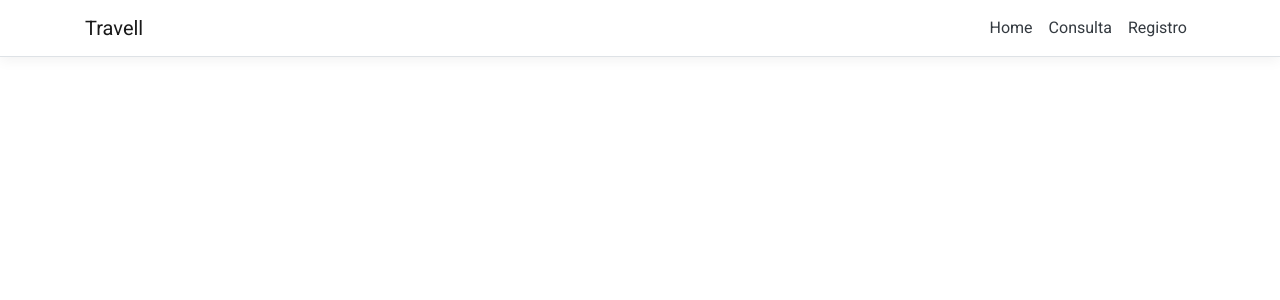
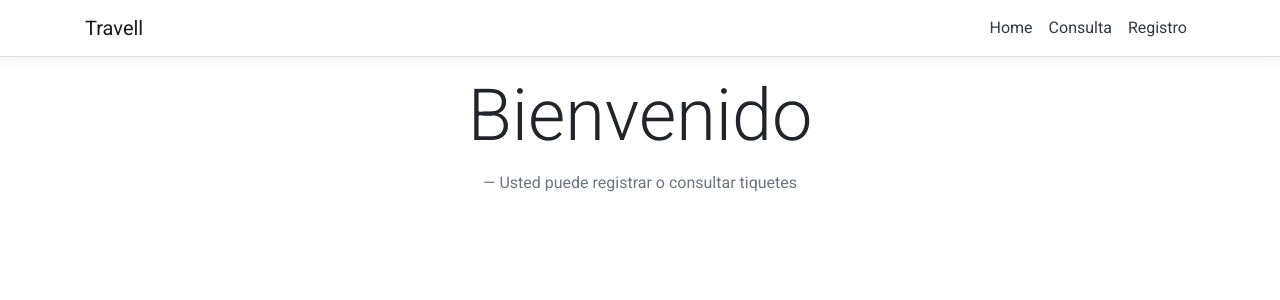
Before and after one commit to calvoeduer/Parcial2, an Angular app in the folder Travell/ClientApp/: page / in a window 1280 px wide. Shown: the top 300 px of the page. Built offline with nearby package versions, Linux system fonts and the light colour scheme.

Commit message:
Mejorando diseño

```diff
--- a/Travell/ClientApp/src/app/app-routing.module.ts
+++ b/Travell/ClientApp/src/app/app-routing.module.ts
@@ -3,6 +3,7 @@ import { CommonModule } from '@angular/common';
 import { RouterModule, Routes } from '@angular/router';
 import { CreditoRegisterCompomentComponent } from './venta/credito/credito-register-compoment/credito-register-compoment.component';
 import { CreditosComponentComponent } from './venta/credito/creditos-component/creditos-component.component';
+import { HomeComponent } from './home/home.component';
 
 const routes: Routes = [
 {
@@ -14,7 +15,9 @@ const routes: Routes = [
   path: 'registrar-credito',
   component: CreditoRegisterCompomentComponent
 
-  }
+  },
+  { path: '', component: HomeComponent },
+
 ];
 
 @NgModule({
--- a/Travell/ClientApp/src/app/home/home.component.html
+++ b/Travell/ClientApp/src/app/home/home.component.html
@@ -1 +1,4 @@
-<h1>SEGUNDO PARCIAL</h1>
+<blockquote class="blockquote text-center">
+    <p class="mb-0" class="display-3 colorLetras">Bienvenido</p>
+    <footer class="blockquote-footer">Usted puede registrar o consultar tiquetes</footer>
+  </blockquote>
```
